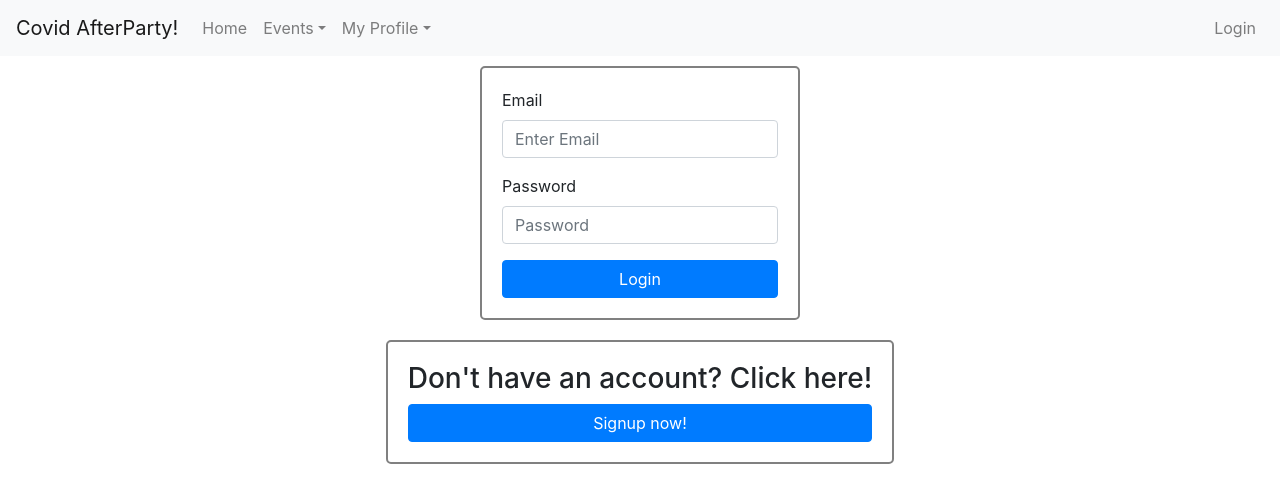
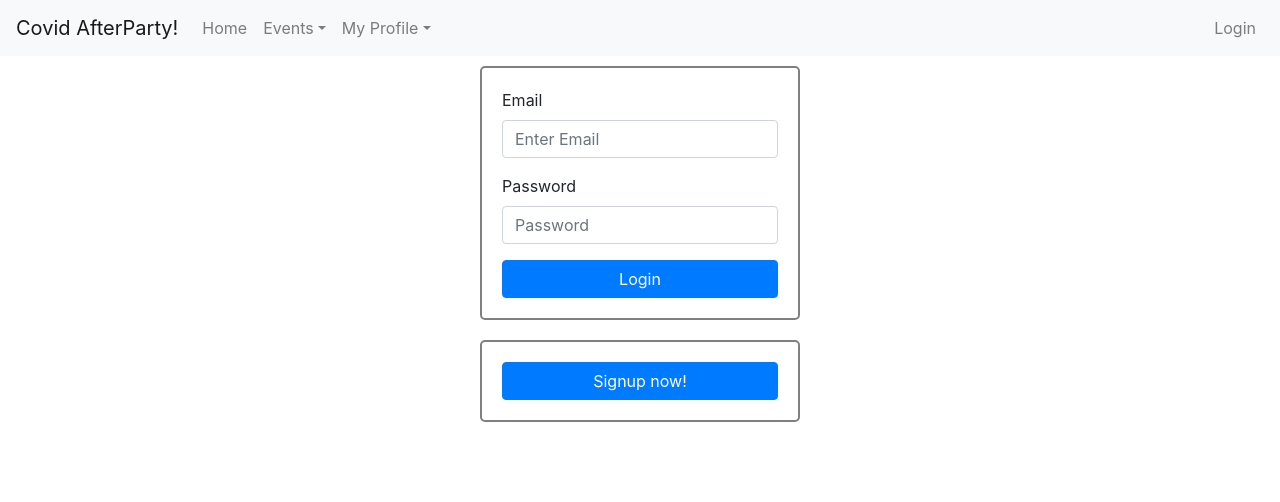
Before and after one commit to MCtyskie/pai_project, a React (Create React App) app in the folder pai_frontend/: page /login in a window 1280 px wide. Shown: the top 502 px of the page. Built offline with nearby package versions, Linux system fonts and the light colour scheme.

Commit message:
Login and signup updated
Redirect added with birthdate in form fix

```diff
--- a/pai_frontend/src/components/Login.js
+++ b/pai_frontend/src/components/Login.js
@@ -47,8 +47,9 @@ class Login extends React.Component {
                 email: this.state.email,
                 password: this.state.password,
             }).then(response => {
-                console.log(response.data);
+                console.log(response.data.accessToken);
                 (response.status == 200) ? this.setState({ isLogged: true }) : this.setState({ isLogged: false })
+                this.props.history.push("/");
             }).catch(err => {
                 console.log("failed to login");
                 console.log(err);
@@ -58,6 +59,7 @@ class Login extends React.Component {
 
     render() {
         let loginForm;
+        let signupForm;
         if (this.state.isLogged === false) {
             loginForm =
                 (<Form className="form-container" validated={this.state.validated} onSubmit={this.handleLogin}>
@@ -81,17 +83,20 @@ class Login extends React.Component {
                         Login
                     </Button>
                 </Form>);
+
+            signupForm = (
+                    <Link to="/signup">
+                        <Button variant="primary" className="submit-btn">
+                        Signup now!
+                        </Button>
+                    </Link>
+            );
         }
         return (
             <div className="login-container">
                 {loginForm}
                 <div className="form-container">
-                    <h3>Don't have an account? Click here!</h3>
-                    <Link to="/signup">
-                        <Button variant="primary" className="submit-btn">
-                            Signup now!
-                        </Button>
-                    </Link>
+                    {signupForm}
                 </div>
             </div>
         );
--- a/pai_frontend/src/components/Signup.js
+++ b/pai_frontend/src/components/Signup.js
@@ -99,6 +99,14 @@ class Signup extends React.Component {
                         </Form.Control.Feedback>
                 </Form.Group>
 
+                <Form.Group controlId="formBasicBirthdate">
+                    <Form.Label>Birthdate</Form.Label>
+                    <Form.Control required type="date" name="birthdate" onChange={this.handleChange} />
+                    <Form.Control.Feedback type="invalid">
+                        Please input a valid date.
+                        </Form.Control.Feedback>
+                </Form.Group>
+
                 <Form.Group controlId="formBasicCity">
                     <Form.Label>City</Form.Label>
                     <Form.Control required type="text" name="city" onChange={this.handleChange} />
@@ -109,7 +117,7 @@ class Signup extends React.Component {
 
                 <Form.Group controlId="formBasicPhone">
                     <Form.Label>Phone number</Form.Label>
-                    <Form.Control required type="text" name="Phone" onChange={this.handleChange} />
+                    <Form.Control required type="text" name="phone" onChange={this.handleChange} />
                     <Form.Control.Feedback type="invalid">
                         Please input a valid phone number.
                         </Form.Control.Feedback>
```
